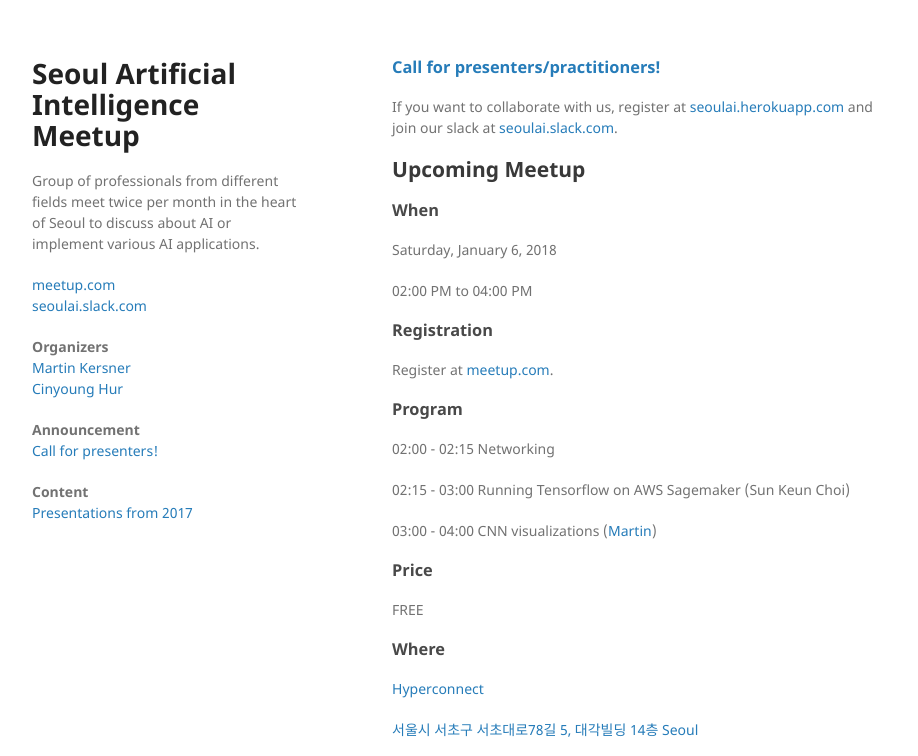
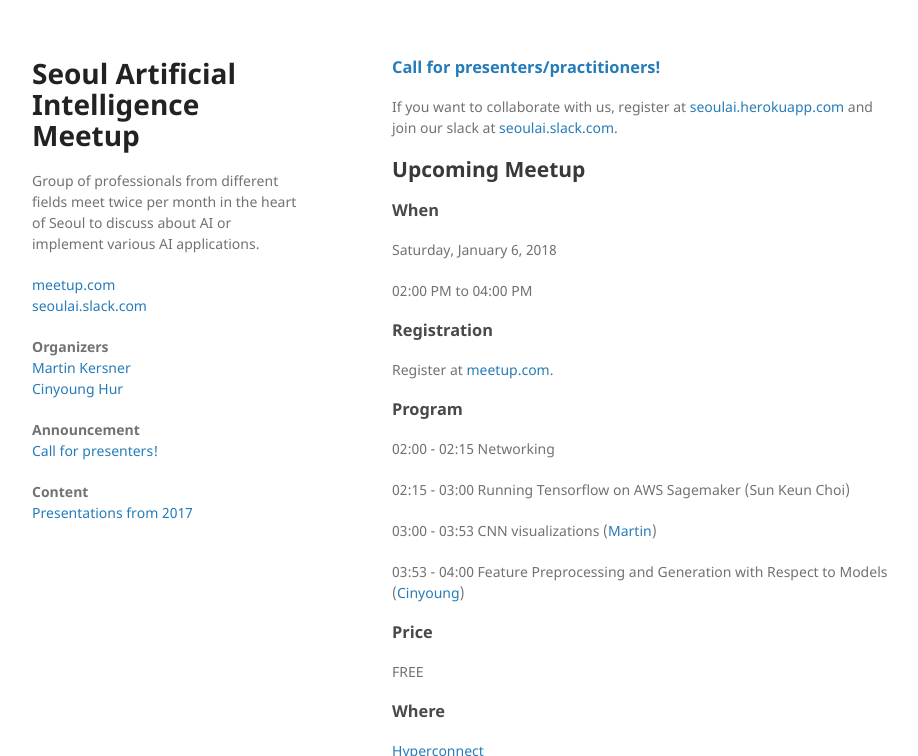
Before and after one commit to martinkersner/seoul-artificial-intelligence-meetup, a Jekyll site: the page built from docs/index.md, in a window 1280 px wide and 900 px high, cut to the strip 0-756 px from the top of the window. Shown: the whole strip, without its empty margins (178-1096 px from the left). Built offline with Jekyll 4.4.1, drawn with Linux system fonts in a browser that asks for light colours; our own code applies the rules of GitHub Pages for plain Markdown files.

Commit message:
7min light talk from cinyoung

```diff
--- a/docs/index.md
+++ b/docs/index.md
@@ -46,7 +46,9 @@
 
 02:15 - 03:00 Running Tensorflow on AWS Sagemaker (Sun Keun Choi)
 
-03:00 - 04:00 CNN visualizations ([Martin](members/martin))
+03:00 - 03:53 CNN visualizations ([Martin](members/martin))
+
+03:53 - 04:00 Feature Preprocessing and Generation with Respect to Models ([Cinyoung](members/cinyoung))
 
 
 ### Price
```
